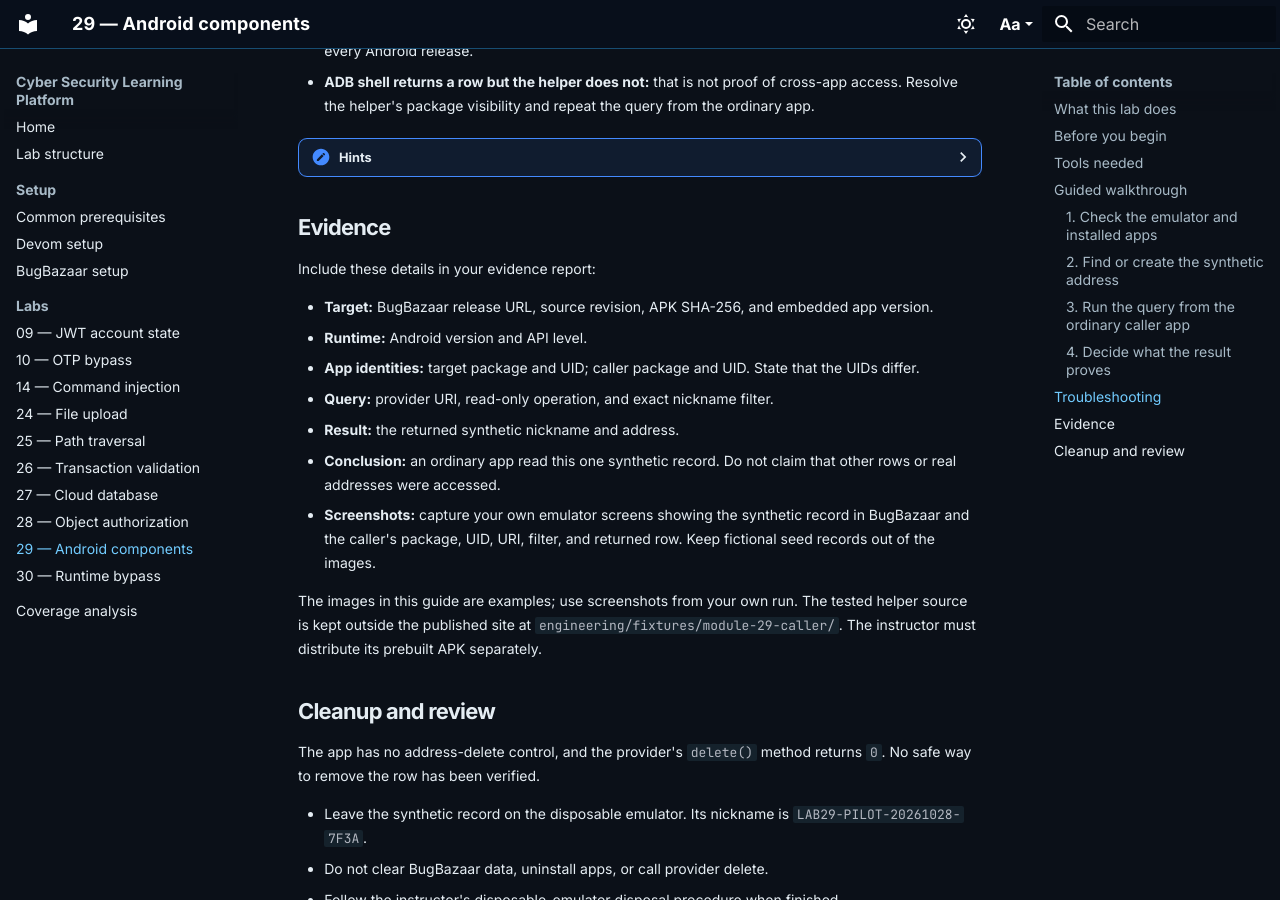
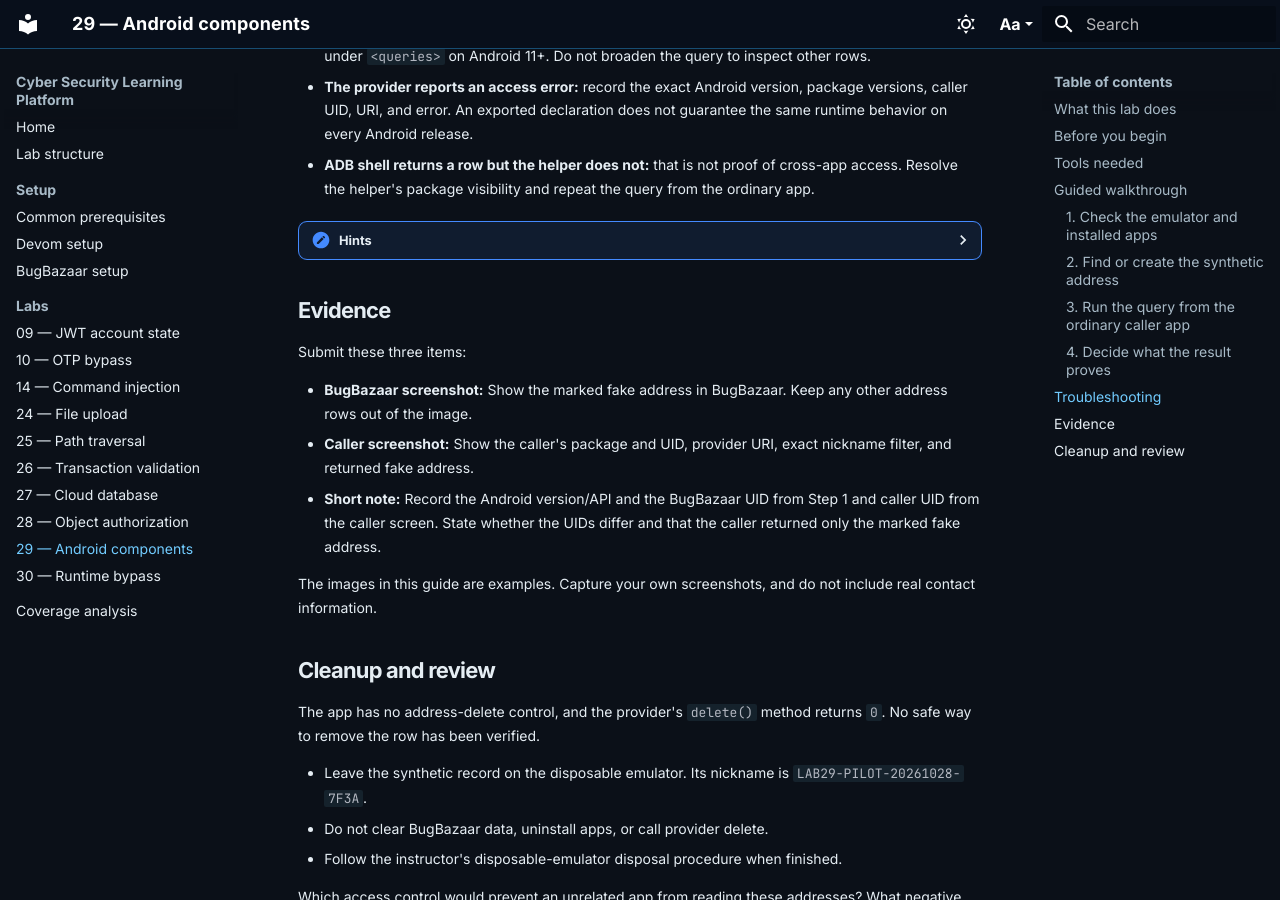
Before and after one commit to azharfatrr/Cyber-Security-Learning-Platform, an MkDocs documentation site: the page built from docs/29-components.md, in a window 1280 px wide and 900 px high, scrolled down 4419 px. Built offline with MkDocs 1.6.1 and Material for MkDocs 9.7.7, drawn with Linux system fonts in a browser that asks for light colours; some of the changed text lies outside the part shown.

Commit message:
Simplify Lab 29 evidence checklist

```diff
--- a/docs/29-components.md
+++ b/docs/29-components.md
@@ -1,8 +1,8 @@
-# 29 — Can another app read a BugBazaar address?
+# 29 — Android Components
+
+*Can a separate app read a fake address from BugBazaar?*
 
 ## What this lab does
-
-This lab checks one thing: can a separate Android app read one fake address stored in BugBazaar?
 
 You will:
 
@@ -23,6 +23,8 @@
 - An Android emulator with ADB access.
 - Android SDK Platform Tools (`adb`) and a terminal on the host computer.
 - The BugBazaar target app and the instructor-supplied Module 29 caller app, installed as described in [BugBazaar setup](02-bugbazaar-setup.md).
+
+The caller is distributed as a prebuilt APK. The instructor must provide it; its source is kept outside the published site at `engineering/fixtures/module-29-caller/`.
 
 Run ADB commands in the host terminal. Do the login, address search, and caller-screen check in the emulator. This walkthrough does not install or build apps.
 
@@ -141,17 +143,13 @@
 
 ## Evidence
 
-Include these details in your evidence report:
+Submit these three items:
 
-- **Target:** BugBazaar release URL, source revision, APK SHA-256, and embedded app version.
-- **Runtime:** Android version and API level.
-- **App identities:** target package and UID; caller package and UID. State that the UIDs differ.
-- **Query:** provider URI, read-only operation, and exact nickname filter.
-- **Result:** the returned synthetic nickname and address.
-- **Conclusion:** an ordinary app read this one synthetic record. Do not claim that other rows or real addresses were accessed.
-- **Screenshots:** capture your own emulator screens showing the synthetic record in BugBazaar and the caller's package, UID, URI, filter, and returned row. Keep fictional seed records out of the images.
+- **BugBazaar screenshot:** Show the marked fake address in BugBazaar. Keep any other address rows out of the image.
+- **Caller screenshot:** Show the caller's package and UID, provider URI, exact nickname filter, and returned fake address.
+- **Short note:** Record the Android version/API and the BugBazaar UID from Step 1 and caller UID from the caller screen. State whether the UIDs differ and that the caller returned only the marked fake address.
 
-The images in this guide are examples; use screenshots from your own run. The tested helper source is kept outside the published site at `engineering/fixtures/module-29-caller/`. The instructor must distribute its prebuilt APK separately.
+The images in this guide are examples. Capture your own screenshots, and do not include real contact information.
 
 ## Cleanup and review
 
```
